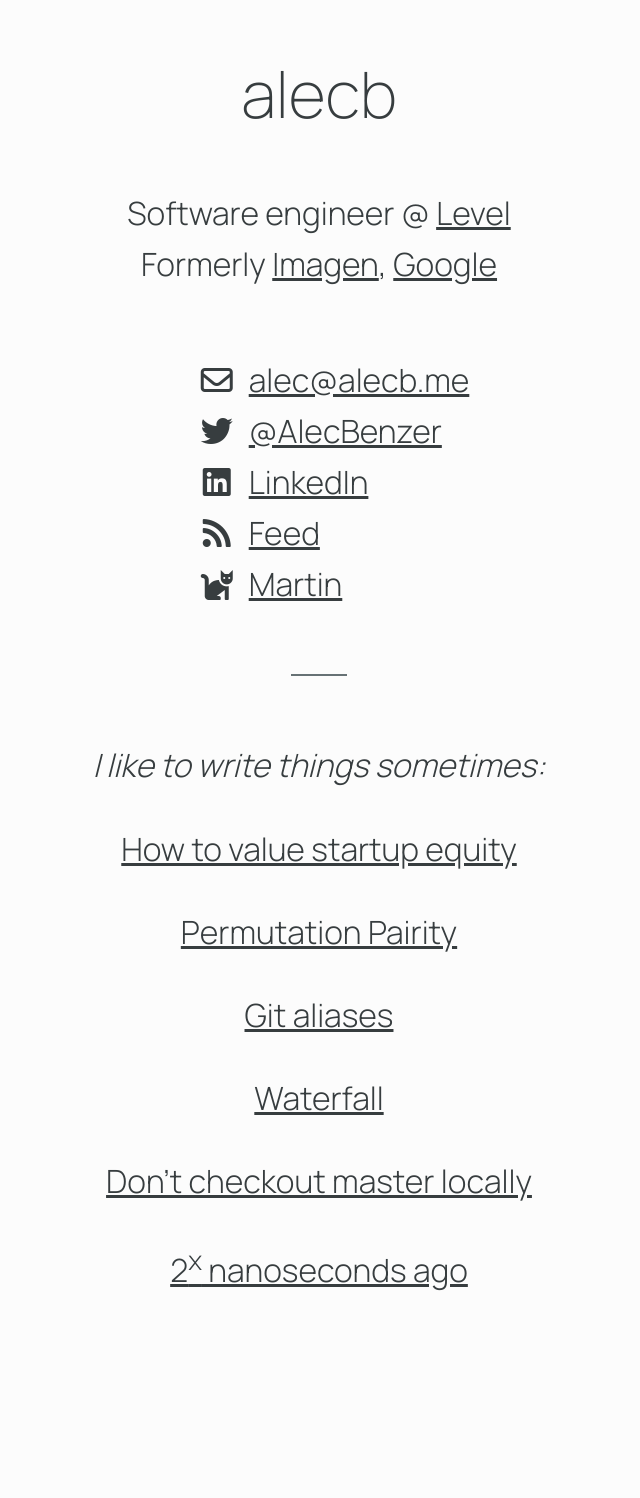
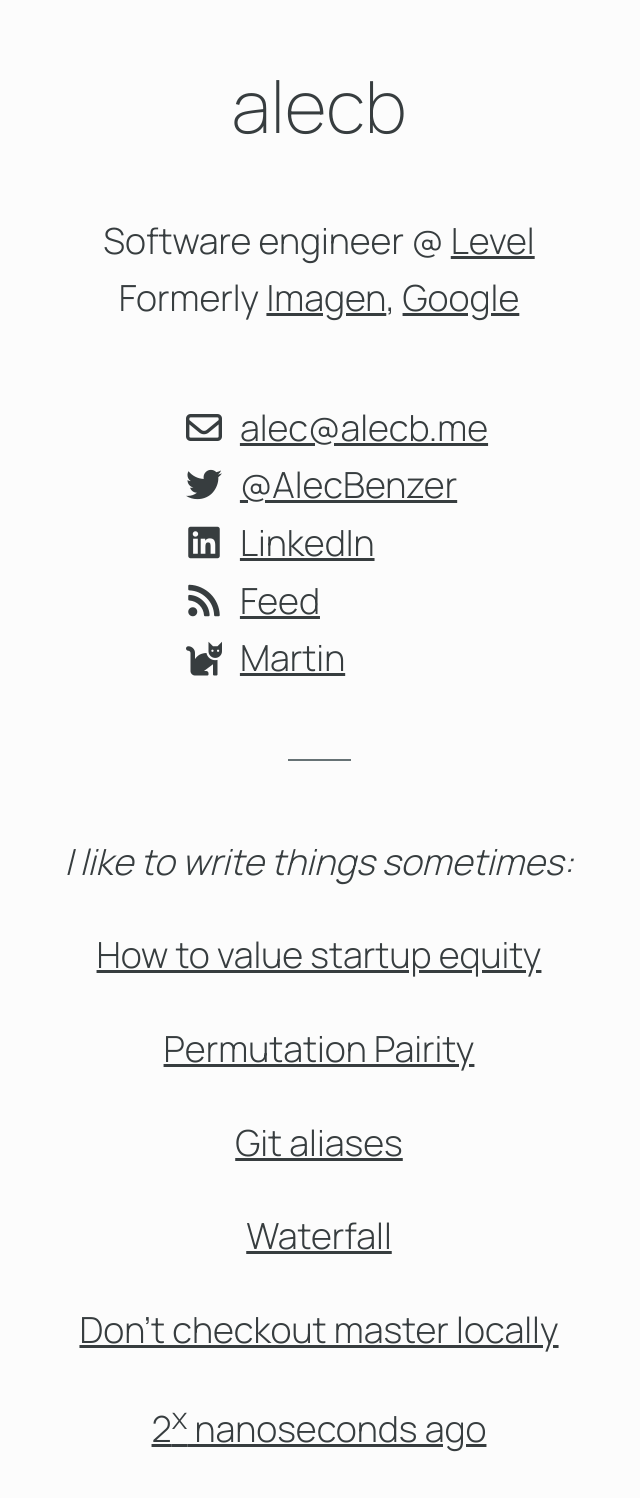
Before and after one commit to AlecBenzer/alecbenzer.github.com, a Jekyll site: the page built from index.md, in a window 1280 px wide. Shown: the whole page, without its empty margins (321-961 px from the left). Built offline with Jekyll 4.4.1, drawn with Linux system fonts in a browser that asks for light colours; nearby versions of some CDN libraries; before the commit the page ends 1336 px from its top, so only the background shows below that.

Commit message:
Adjust font-size with view height so we see more on wide displays

```diff
--- a/css/style.scss
+++ b/css/style.scss
@@ -12,14 +12,14 @@ html {
   background-color: rgb(252, 252, 252);
 }
 
-$text-width: 800px;
+$text-width: 100vh;
 
 body {
   font-family: "Manrope", system-ui, sans-serif;
   font-weight: 300;
   max-width: $text-width;
   line-height: 1.6;
-  font-size: 2em;
+  font-size: 4vh;
 }
 
 strong {
```
